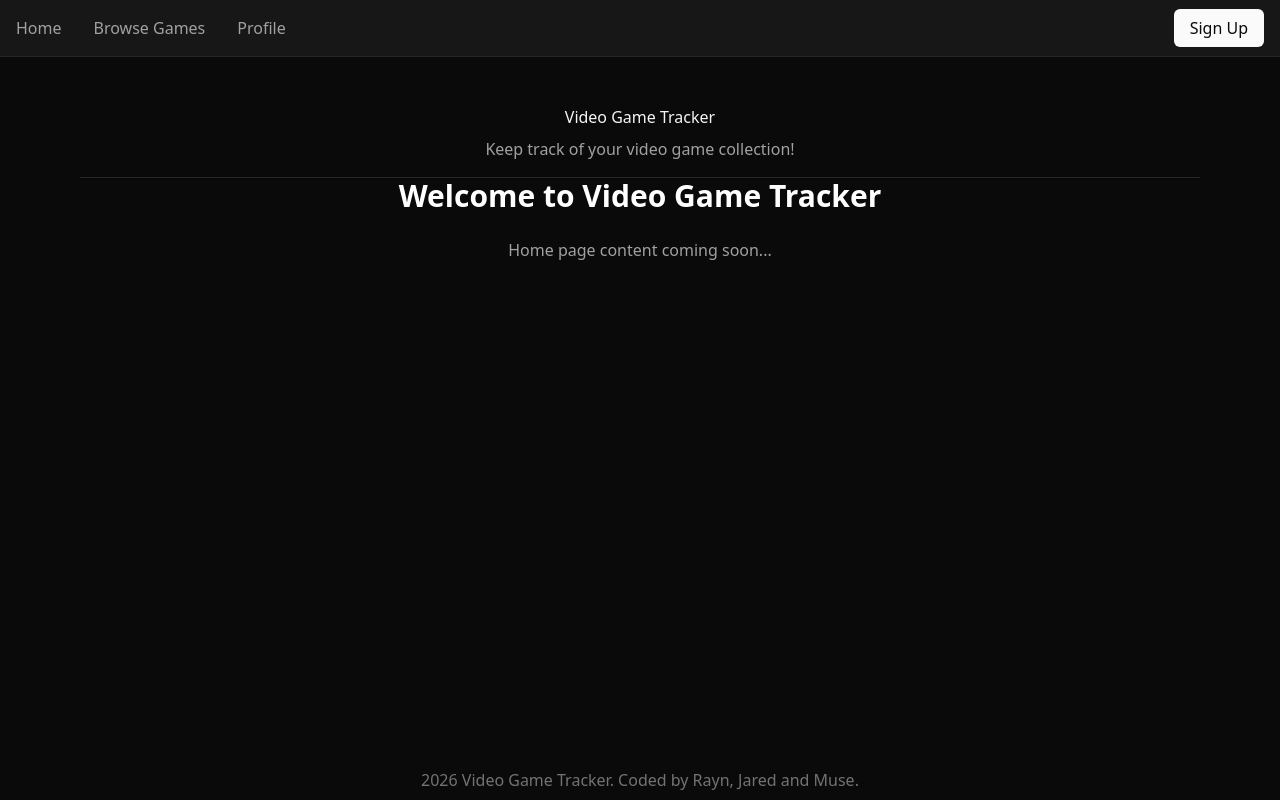
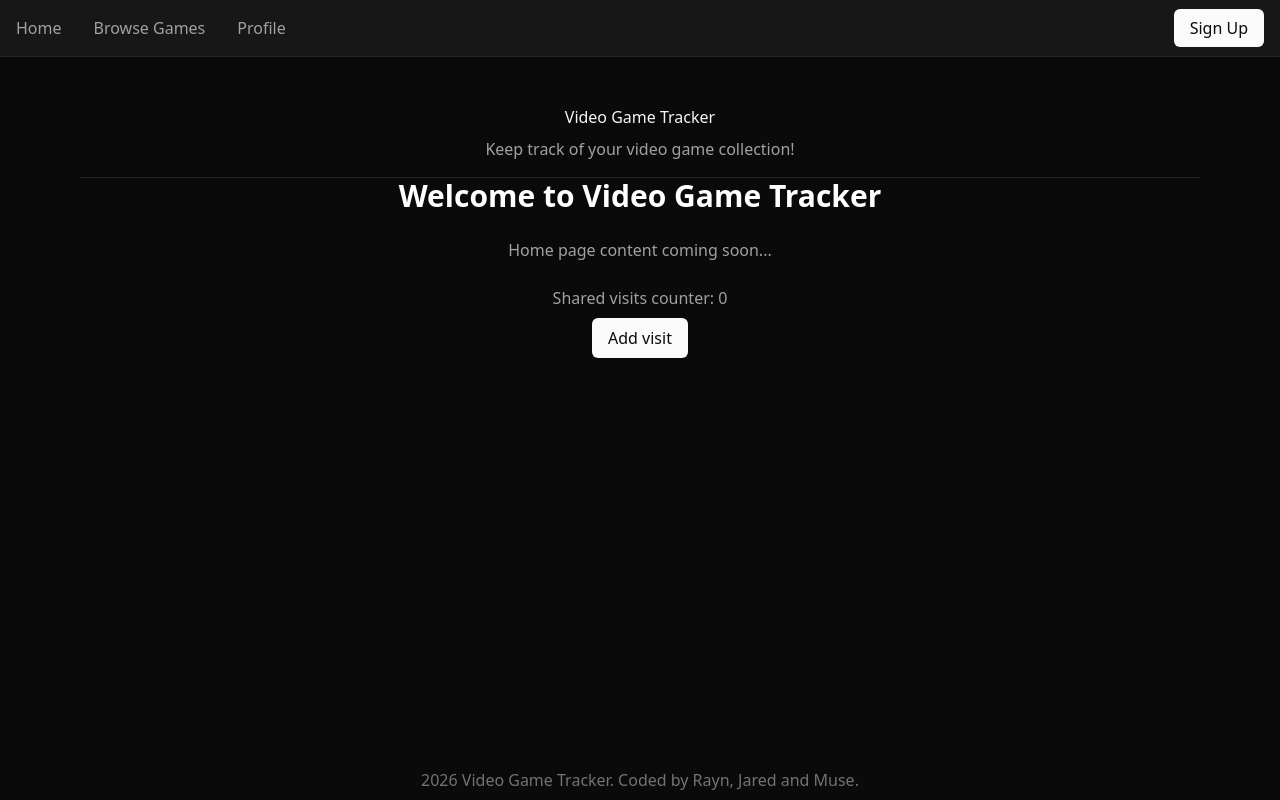
Before and after one commit to jdube-rrc/video-game-tracker, a React (Vite) app: page / in a window 1280 px wide. Built offline with nearby package versions, Linux system fonts and the light colour scheme.

Commit message:
feat: implement shared visits counter across multiple pages

```diff
--- a/src/App.tsx
+++ b/src/App.tsx
@@ -1,3 +1,4 @@
+import { useState } from 'react';
 import { BrowserRouter, Routes, Route } from 'react-router-dom';
 import Layout from './components/layout/Layout';
 import HomePage from './components/pages/home-page/HomePage';
@@ -8,15 +9,17 @@ import Registration from './components/pages/registration/Registration';
 import './App.css';
 
 function App() {
+  const [visits, setVisits] = useState(0);
+
   return (
     <BrowserRouter>
       <Routes>
         <Route element={<Layout />}>
-          <Route path="/" element={<HomePage />} />
-          <Route path="/browse" element={<SearchBrowse />} />
-          <Route path="/game/:id" element={<GameDetails />} />
-          <Route path="/profile" element={<UserProfile />} />
-          <Route path="/registration" element={<Registration />} />
+          <Route path="/" element={<HomePage visits={visits} setVisits={setVisits} />} />
+          <Route path="/browse" element={<SearchBrowse visits={visits} setVisits={setVisits} />} />
+          <Route path="/game/:id" element={<GameDetails visits={visits} setVisits={setVisits} />} />
+          <Route path="/profile" element={<UserProfile visits={visits} setVisits={setVisits} />} />
+          <Route path="/registration" element={<Registration visits={visits} setVisits={setVisits} />} />
         </Route>
       </Routes>
     </BrowserRouter>
--- a/src/components/pages/game-details/GameDetails.tsx
+++ b/src/components/pages/game-details/GameDetails.tsx
@@ -1,8 +1,25 @@
-function GameDetails() {
+import type { Dispatch, SetStateAction } from 'react';
+
+type GameDetailsProps = {
+  visits: number;
+  setVisits: Dispatch<SetStateAction<number>>;
+};
+
+function GameDetails({ visits, setVisits }: GameDetailsProps) {
   return (
     <div className="space-y-6 text-center">
       <h1 className="text-3xl font-bold text-white">Game Details</h1>
       <p className="text-neutral-400">Game details page coming soon...</p>
+      <div className="space-y-2">
+        <p className="text-neutral-400">Shared visits counter: {visits}</p>
+        <button
+          type="button"
+          className="px-4 py-2 bg-neutral-50 text-neutral-950 rounded-md font-medium hover:bg-neutral-200"
+          onClick={() => setVisits((current) => current + 1)}
+        >
+          Add visit
+        </button>
+      </div>
     </div>
   );
 }
--- a/src/components/pages/home-page/HomePage.tsx
+++ b/src/components/pages/home-page/HomePage.tsx
@@ -1,8 +1,25 @@
-function HomePage() {
+import type { Dispatch, SetStateAction } from 'react';
+
+type HomePageProps = {
+  visits: number;
+  setVisits: Dispatch<SetStateAction<number>>;
+};
+
+function HomePage({ visits, setVisits }: HomePageProps) {
   return (
     <div className="space-y-6 text-center">
       <h1 className="text-3xl font-bold text-white">Welcome to Video Game Tracker</h1>
       <p className="text-neutral-400">Home page content coming soon...</p>
+      <div className="space-y-2">
+        <p className="text-neutral-400">Shared visits counter: {visits}</p>
+        <button
+          type="button"
+          className="px-4 py-2 bg-neutral-50 text-neutral-950 rounded-md font-medium hover:bg-neutral-200"
+          onClick={() => setVisits((current) => current + 1)}
+        >
+          Add visit
+        </button>
+      </div>
     </div>
   );
 }
--- a/src/components/pages/registration/Registration.tsx
+++ b/src/components/pages/registration/Registration.tsx
@@ -1,8 +1,25 @@
-function Registration() {
+import type { Dispatch, SetStateAction } from 'react';
+
+type RegistrationProps = {
+  visits: number;
+  setVisits: Dispatch<SetStateAction<number>>;
+};
+
+function Registration({ visits, setVisits }: RegistrationProps) {
   return (
     <div className="space-y-6 text-center">
       <h1 className="text-3xl font-bold text-white">Registration</h1>
       <p className="text-neutral-400">Registration page coming soon...</p>
+      <div className="space-y-2">
+        <p className="text-neutral-400">Shared visits counter: {visits}</p>
+        <button
+          type="button"
+          className="px-4 py-2 bg-neutral-50 text-neutral-950 rounded-md font-medium hover:bg-neutral-200"
+          onClick={() => setVisits((current) => current + 1)}
+        >
+          Add visit
+        </button>
+      </div>
     </div>
   );
 }
--- a/src/components/pages/search-browse/SearchBrowse.tsx
+++ b/src/components/pages/search-browse/SearchBrowse.tsx
@@ -1,8 +1,25 @@
-function SearchBrowse() {
+import type { Dispatch, SetStateAction } from 'react';
+
+type SearchBrowseProps = {
+  visits: number;
+  setVisits: Dispatch<SetStateAction<number>>;
+};
+
+function SearchBrowse({ visits, setVisits }: SearchBrowseProps) {
   return (
     <div className="space-y-6 text-center">
       <h1 className="text-3xl font-bold text-white">Search & Browse Games</h1>
       <p className="text-neutral-400">Search and browse functionality coming soon...</p>
+      <div className="space-y-2">
+        <p className="text-neutral-400">Shared visits counter: {visits}</p>
+        <button
+          type="button"
+          className="px-4 py-2 bg-neutral-50 text-neutral-950 rounded-md font-medium hover:bg-neutral-200"
+          onClick={() => setVisits((current) => current + 1)}
+        >
+          Add visit
+        </button>
+      </div>
     </div>
   );
 }
--- a/src/components/pages/user-profile/UserProfile.tsx
+++ b/src/components/pages/user-profile/UserProfile.tsx
@@ -1,8 +1,24 @@
+import type { Dispatch, SetStateAction } from 'react';
 import userAvatar from '../../../assets/user.png';
 
-function UserProfile() {
+type UserProfileProps = {
+  visits: number;
+  setVisits: Dispatch<SetStateAction<number>>;
+};
+
+function UserProfile({ visits, setVisits }: UserProfileProps) {
   return (
     <section className="space-y-8">
+      <div className="bg-neutral-900 rounded-lg p-6 border border-neutral-800 text-center space-y-2">
+        <p className="text-neutral-400">Shared visits counter: {visits}</p>
+        <button
+          type="button"
+          className="px-4 py-2 bg-neutral-50 text-neutral-950 rounded-md font-medium hover:bg-neutral-200"
+          onClick={() => setVisits((current) => current + 1)}
+        >
+          Add visit
+        </button>
+      </div>
       <div className="grid grid-cols-1 lg:grid-cols-3 gap-8 py-8">
         <div className="bg-neutral-900 rounded-lg p-6 border border-neutral-800 lg:col-span-1">
           <div className="flex items-center justify-center w-full h-full">
```
